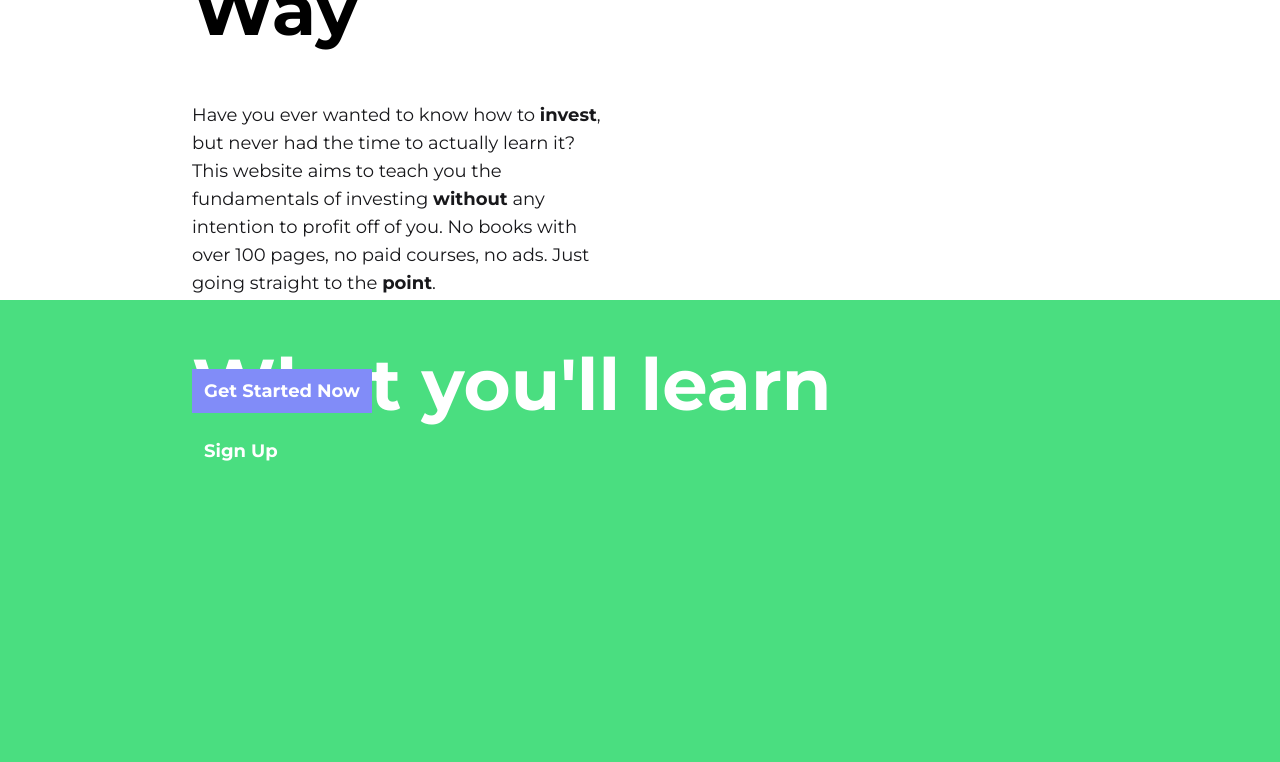
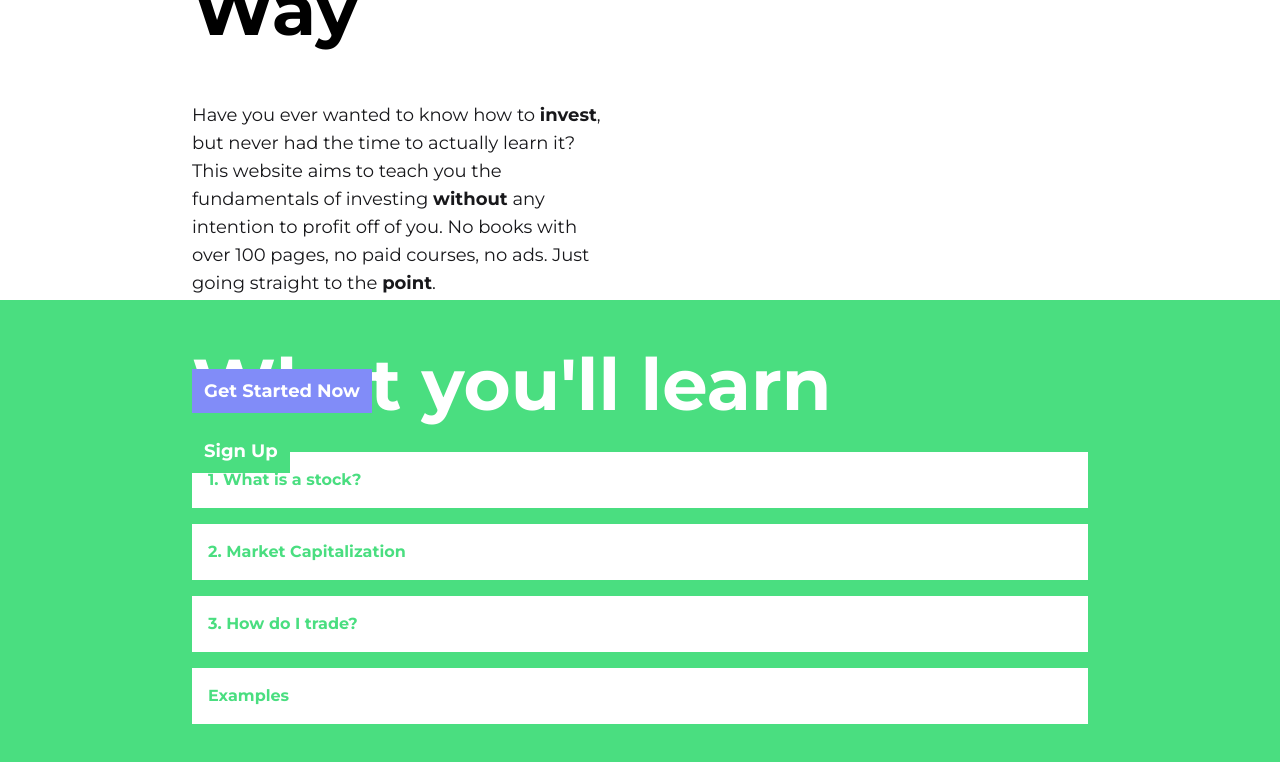
Before and after one commit to Arber99/stockapp-frontend, an Angular app: page / in a window 1280 px wide. Shown: the part 520-1282 px from the top of the page. Built offline with nearby package versions, Linux system fonts and the light colour scheme.

Commit message:
✨ Inserted content on "What you'll learn"

```diff
--- a/src/app/app.module.ts
+++ b/src/app/app.module.ts
@@ -7,13 +7,15 @@ import { AppComponent } from './app.component';
 import { NavbarComponent } from './components/navbar/navbar.component';
 import { MainComponent } from './components/main/main.component';
 import { IntroductionComponent } from './components/introduction/introduction.component';
+import { CardComponent } from './components/card/card.component';
 
 @NgModule({
   declarations: [
     AppComponent,
     NavbarComponent,
     MainComponent,
-    IntroductionComponent
+    IntroductionComponent,
+    CardComponent
   ],
   imports: [
     BrowserModule,
--- /dev/null
+++ b/src/app/components/card/card.component.html
@@ -0,0 +1,3 @@
+<div class="font-bold text-green-400 w-full p-4 bg-white">
+    <ng-content></ng-content>
+</div>
--- /dev/null
+++ b/src/app/components/card/card.component.ts
@@ -0,0 +1,15 @@
+import { Component, OnInit } from '@angular/core';
+
+@Component({
+  selector: 'comp-card',
+  templateUrl: './card.component.html',
+  styleUrls: ['./card.component.scss']
+})
+export class CardComponent implements OnInit {
+
+  constructor() { }
+
+  ngOnInit(): void {
+  }
+
+}
--- a/src/app/components/introduction/introduction.component.html
+++ b/src/app/components/introduction/introduction.component.html
@@ -2,4 +2,18 @@
   class="bg-green-400 pl-12 pr-12 lg:pr-48 lg:pl-48 pt-12 h-[calc(max(500px,_100vh))] text-white"
 >
   <h2 class="font-bold text-4xl lg:text-7xl">What you'll learn</h2>
+  <ol class="flex flex-col pt-8 gap-4">
+    <li>
+        <comp-card>1. What is a stock?</comp-card>
+    </li>
+    <li>
+        <comp-card>2. Market Capitalization</comp-card>
+    </li>
+    <li>
+        <comp-card>3. How do I trade?</comp-card>
+    </li>
+    <li>
+        <comp-card>Examples</comp-card>
+    </li>
+  </ol>
 </div>
```
Also changed, not shown: src/app/components/card/card.component.scss (added), 1 other file (tests, documents, lock files or other folders).
